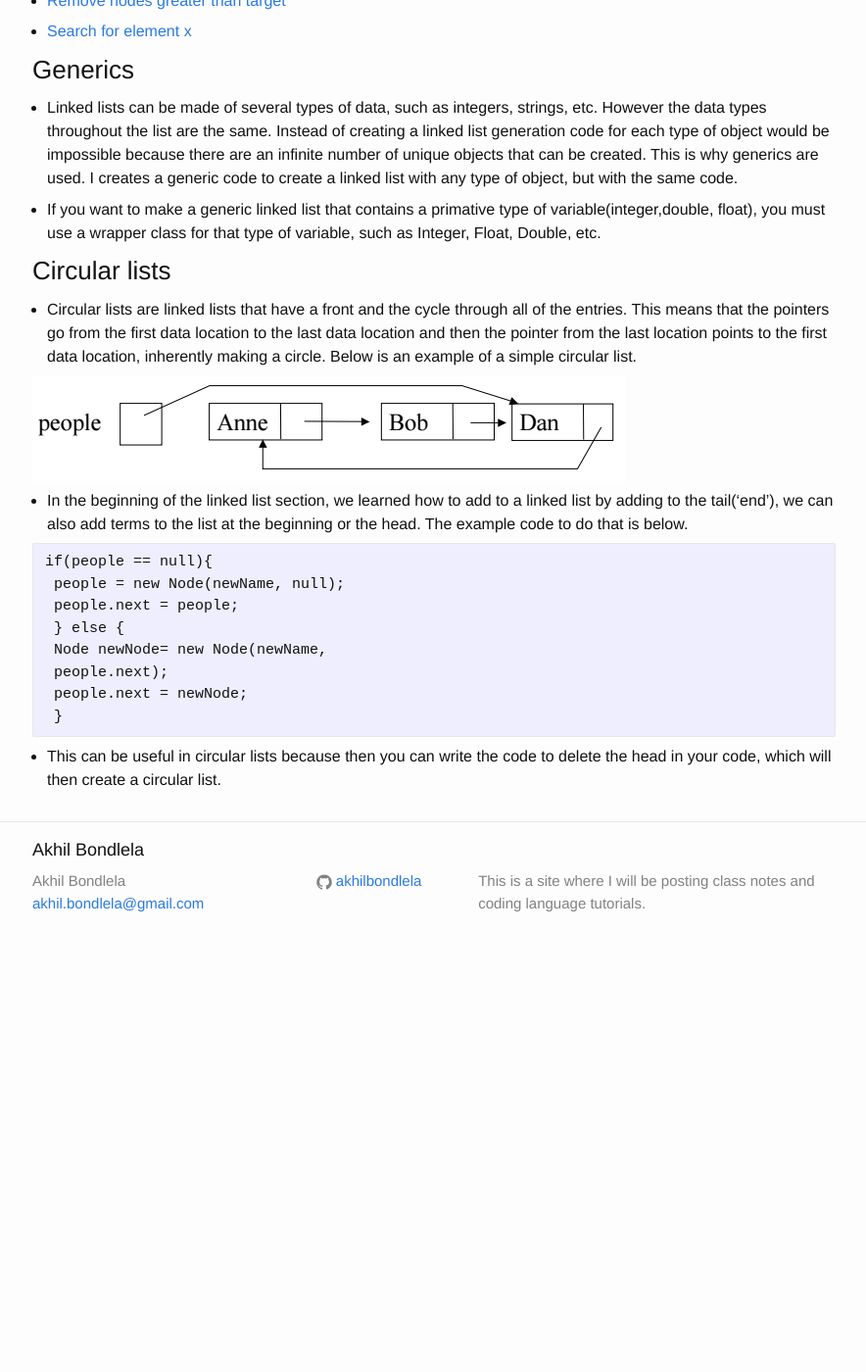
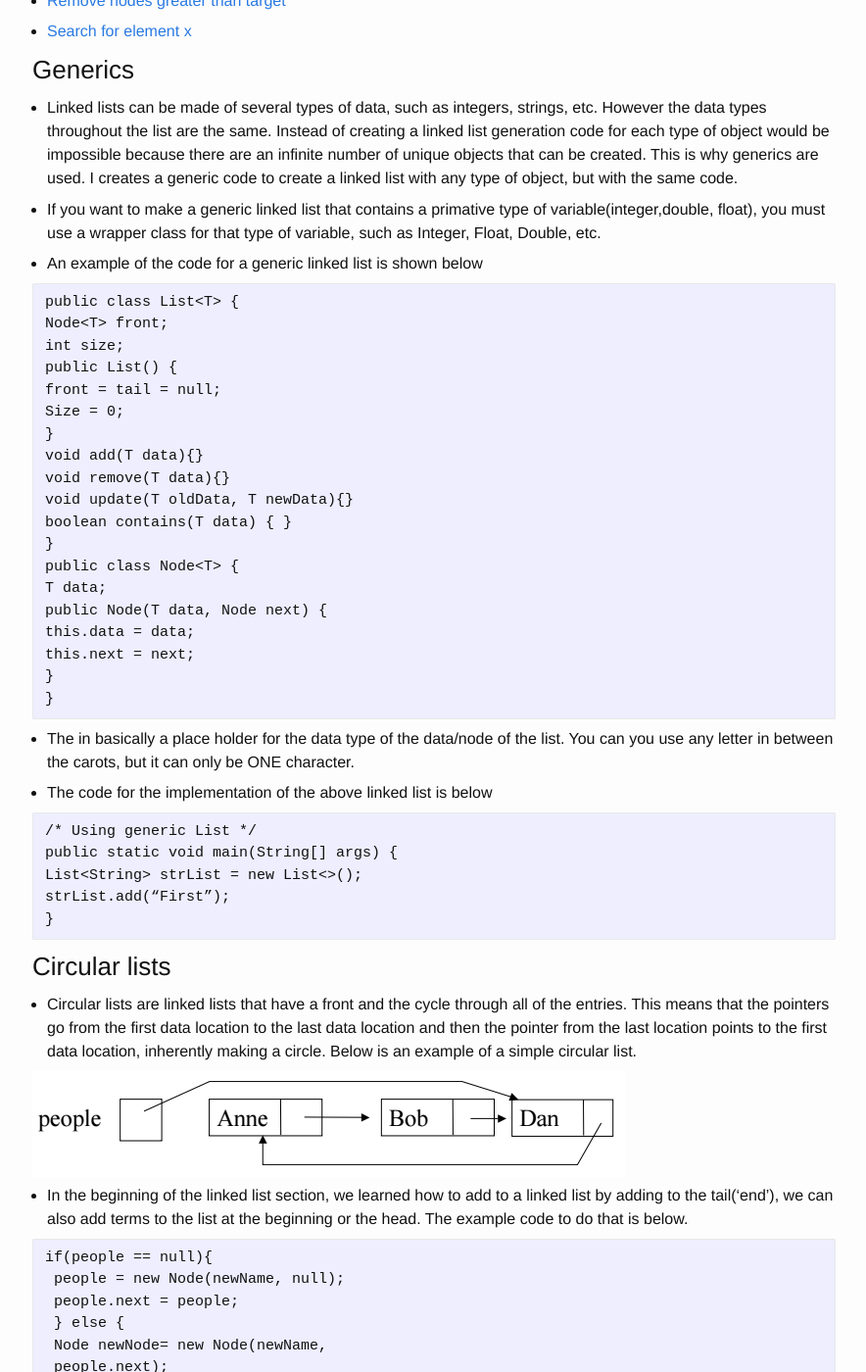
Before and after one commit to akhilbond/akhilbond.github.io, a Jekyll site: the page built from Courses/Data_Structures/notes.md, in a window 1280 px wide and 1400 px high, scrolled down 5778 px. Shown: the whole window at 98% size, without its empty margins (197-1081 px from the left). Built offline with Jekyll 4.4.1, drawn with Linux system fonts in a browser that asks for light colours; formulas are drawn with MathJax 3; before the commit the page ends 6741 px from its top, so only the background shows below that.

Commit message:
Data Structures Updates

```diff
--- a/Courses/Data_Structures/notes.md
+++ b/Courses/Data_Structures/notes.md
@@ -259,6 +259,42 @@ String name = n1.getHead( );
 
 - If you want to make a generic linked list that contains a primative type of variable(integer,double, float), you must use a wrapper class for that type of variable, such as Integer, Float, Double, etc.
 
+- An example of the code for a generic linked list is shown below
+
+~~~
+public class List<T> {
+Node<T> front;
+int size;
+public List() {
+front = tail = null;
+Size = 0;
+}
+void add(T data){}
+void remove(T data){}
+void update(T oldData, T newData){}
+boolean contains(T data) { }
+}
+public class Node<T> {
+T data;
+public Node(T data, Node next) {
+this.data = data;
+this.next = next;
+}
+}
+~~~
+
+- The <T> in basically a place holder for the data type of the data/node of the list. You can you use any letter in between the carots, but it can only be ONE character.
+
+- The code for the implementation of the above linked list is below
+
+~~~
+/* Using generic List */
+public static void main(String[] args) {
+List<String> strList = new List<>();
+strList.add(“First”);
+}
+~~~
+
 ### Circular lists
 - Circular lists are linked lists that have a front and the cycle through all of the entries. This means that the pointers go from the first data location to the last data location and then the pointer from the last location points to the first data location, inherently making a circle. Below is an example of a simple circular list.
 
```
